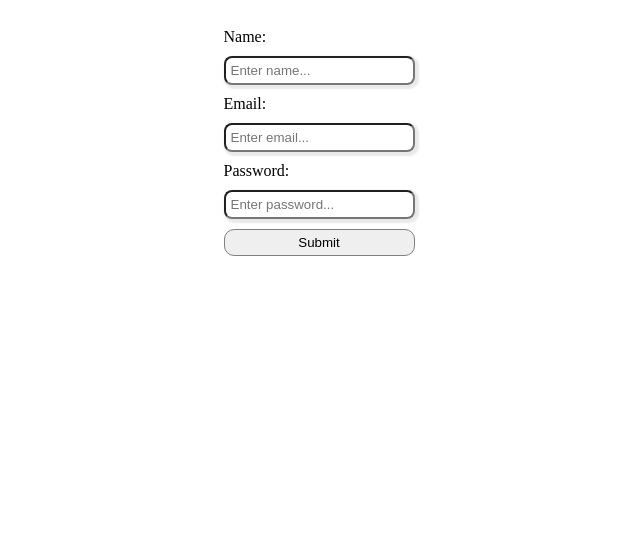
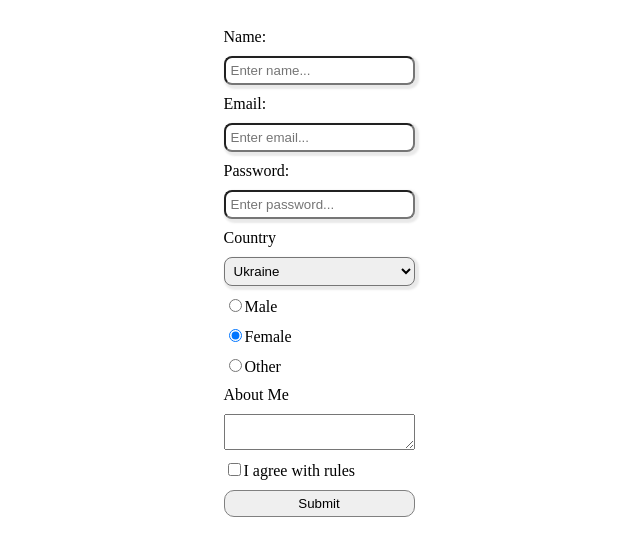
Before and after one commit to vitayusko/FS_104_REACT, a React (Vite) app: page / in a window 1280 px wide. Shown: the top 556 px of the page, without its empty margins (321-961 px from the left). Built offline with nearby package versions, Linux system fonts and the light colour scheme.

Commit message:
controled form

```diff
--- a/src/components/App.jsx
+++ b/src/components/App.jsx
@@ -6,6 +6,13 @@ import UncontrolledForms from "./Forms/UncontrolledForms";
 import ControlledForms from "./Forms/CcontrolledForms";
 
 const App = () => {
+  const register = (data) => {
+    console.log("Data register in progres");
+    setTimeout(() => {
+      console.log("register done");
+      console.log(data);
+    }, 3000);
+  };
   return (
     <main>
       {/* <Header />
@@ -13,7 +20,7 @@ const App = () => {
           <Footer /> */}
       {/* <Checklist /> */}
       {/* <UncontrolledForms /> */}
-      <ControlledForms />
+      <ControlledForms register={register} />
     </main>
   );
 };
--- a/src/components/Forms/CcontrolledForms.jsx
+++ b/src/components/Forms/CcontrolledForms.jsx
@@ -1,16 +1,21 @@
 import { useEffect, useState } from "react";
 import s from "./UncontrolledForms.module.css";
 
-const ControlledForms = () => {
+const ControlledForms = ({ registered }) => {
   const [formData, setFormData] = useState({
     email: "",
     username: "",
     password: "",
+    country: "Ukraine",
+    aboutMe: "",
+    gender: "female",
+    agree: false,
   });
 
   const handleSubmit = (e) => {
     e.preventDefault();
-    console.log(formData);
+    registered(formData);
+    setFormData({ username: "", password: "", email: "" });
   };
 
   // const handleChangeUserName = (e) => {
@@ -28,6 +33,10 @@ const ControlledForms = () => {
   const handleChangeInput = (e) => {
     const { name, value } = e.target;
     console.log(name, value);
+    if (name === "agree") {
+      return setFormData({ ...formData, agree: !formData.agree });
+    }
+
     setFormData({ ...formData, [name]: value });
   };
   useEffect(() => {
@@ -72,6 +81,67 @@ const ControlledForms = () => {
             className={s.input}
           />
         </label>
+        <label className={s.label}>
+          <span>Country</span>
+          <select
+            value={formData.country}
+            onChange={handleChangeInput}
+            className={s.input}
+            name="country"
+          >
+            <option value="Ukraine">Ukraine</option>
+            <option value="USA">USA</option>
+            <option value="Canada">Canada</option>
+            <option value="Germany">Germany</option>
+          </select>
+        </label>
+        <label>
+          <input
+            checked={formData.gender === "male"}
+            onChange={handleChangeInput}
+            type="radio"
+            name="gender"
+            value="male"
+          />
+          <span>Male</span>
+        </label>
+        <label>
+          <input
+            checked={formData.gender === "female"}
+            onChange={handleChangeInput}
+            type="radio"
+            name="gender"
+            value="female"
+          />
+          <span>Female</span>
+        </label>
+        <label>
+          <input
+            checked={formData.gender === "other"}
+            onChange={handleChangeInput}
+            type="radio"
+            name="gender"
+            value="other"
+          />
+          <span>Other</span>
+        </label>
+        <label className={s.label}>
+          <span>About Me</span>
+          <textarea
+            name="aboutMe"
+            onChange={handleChangeInput}
+            value={formData.aboutMe}
+          ></textarea>
+        </label>
+        <label>
+          <input
+            onChange={handleChangeInput}
+            checked={formData.agree}
+            name="agree"
+            type="checkbox"
+          />
+          <span>I agree with rules</span>
+        </label>
         <button type="submit" className={s.btn}>
           Submit
         </button>
```
